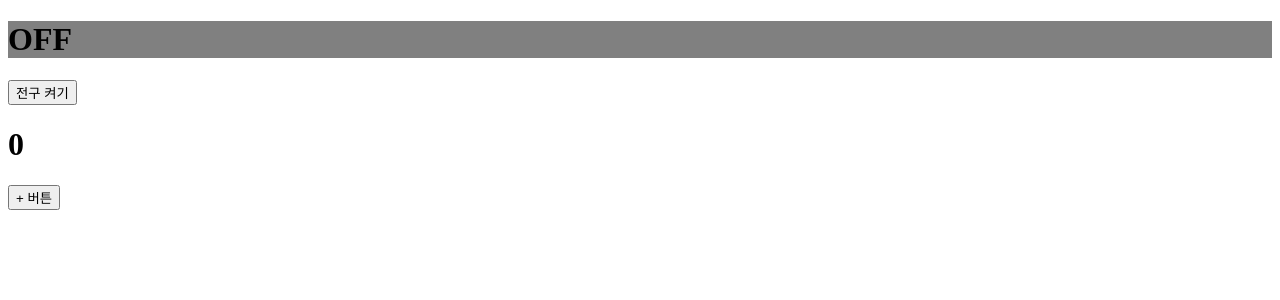
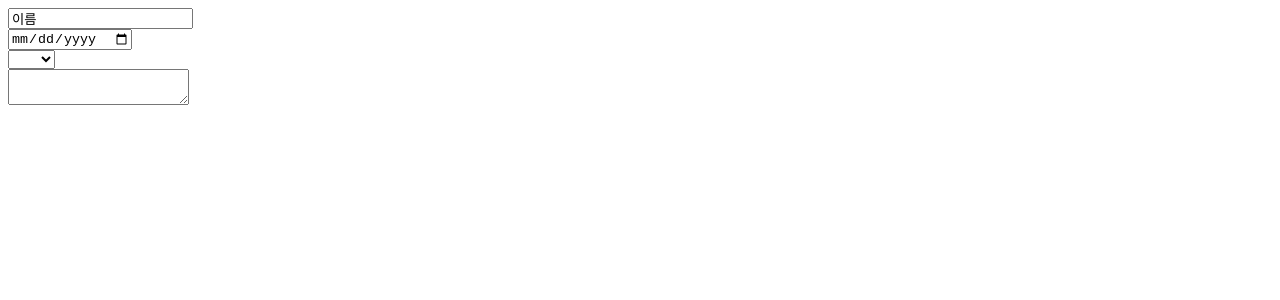
Before and after one commit to NtoZero/react_onebite, a React (Vite) app in the folder S5.React_Intro/: page / in a window 1280 px wide. Shown: the top 300 px of the page. Built offline with nearby package versions, Linux system fonts and the light colour scheme.

Commit message:
config(S5.React 입문): State로 사용자 입력 관리하기

```diff
--- a/S5.React_Intro/src/App.jsx
+++ b/S5.React_Intro/src/App.jsx
@@ -1,14 +1,11 @@
 import "./App.css";
-import Bulb from "./components/Bulb.jsx";
-import Counter from "./components/Counter.jsx";
-import { useState } from "react";
+import Register from "./components/Register.jsx";
 
 /*부모 컴포넌트 App */
 function App() {
   return (
     <>
-      <Bulb />
-      <Counter />
+      <Register />
     </>
   );
 }
--- /dev/null
+++ b/S5.React_Intro/src/components/Register.jsx
@@ -0,0 +1,55 @@
+import { useState } from "react";
+
+/* 간단한 회원가입 폼 */
+// 1. 이름
+// 2. 생년월일
+// 3. 국적
+// 4. 자기소개
+
+const Register = () => {
+  const [name, setName] = useState("이름");
+  const [birth, setBirth] = useState("");
+  const [nation, setNation] = useState("");
+  const [bio, setBio] = useState("");
+
+  const onChangeName = (e) => {
+    setName(e.target.value);
+  };
+
+  const onChangeBirth = (e) => {
+    setBirth(e.target.value);
+  };
+
+  const onChangeNation = (e) => {
+    setNation(e.target.value);
+  };
+
+  const onChangeBio = (e) => {
+    setBio(e.target.value);
+  };
+
+  return (
+    <div>
+      <div>
+        <input value={name} onChange={onChangeName} placeholder={"이름"} />
+      </div>
+      <div>
+        <input value={birth} onChange={onChangeBirth} type="date" />
+      </div>
+      <div>
+        <select value={nation} onChange={onChangeNation}>
+          <option value=""></option>
+          <option value="kr">한국</option>
+          <option value="us">미국</option>
+          <option value="uk">영국</option>
+        </select>
+        {nation}
+      </div>
+      <div>
+        <textarea onChange={onChangeBio} /> {bio}
+      </div>
+    </div>
+  );
+};
+
+export default Register;
```
